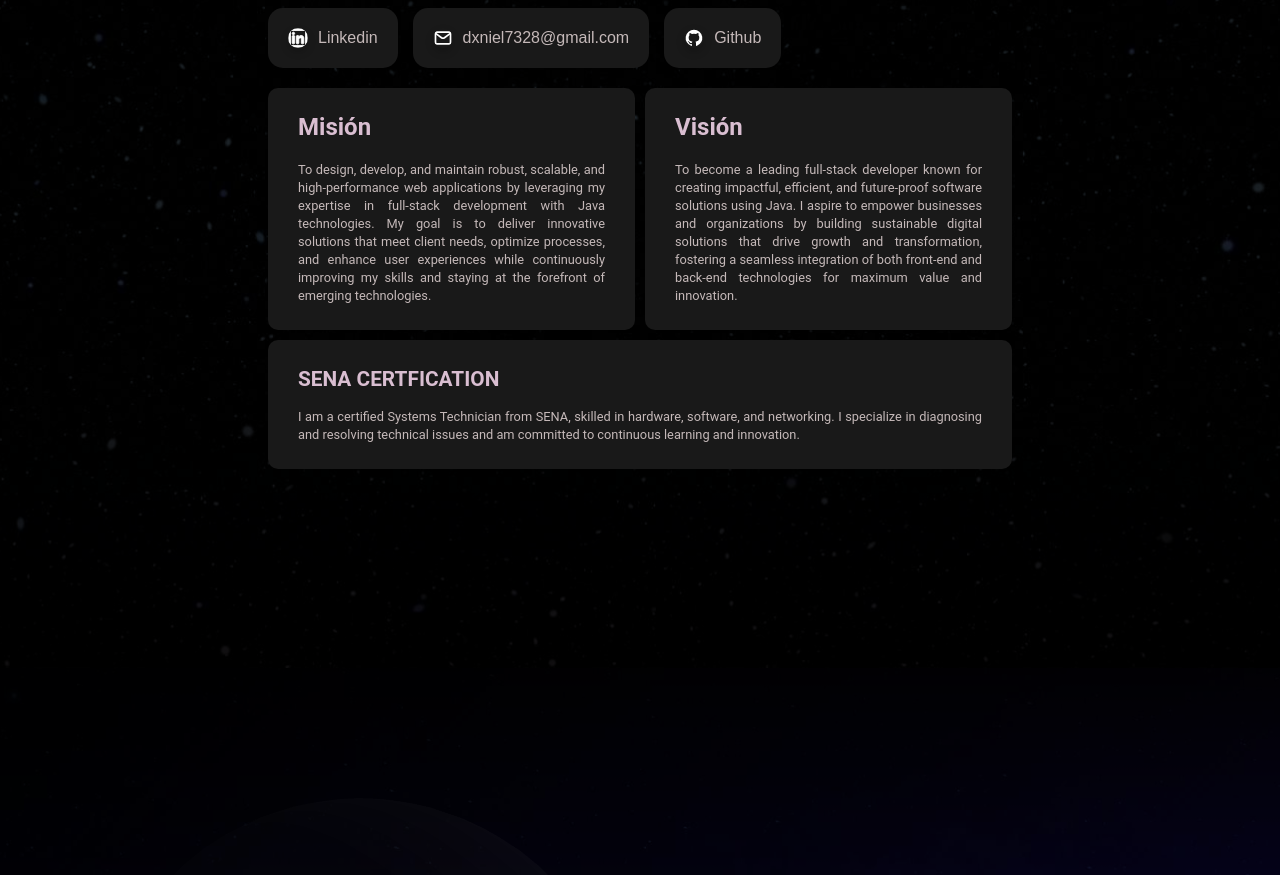
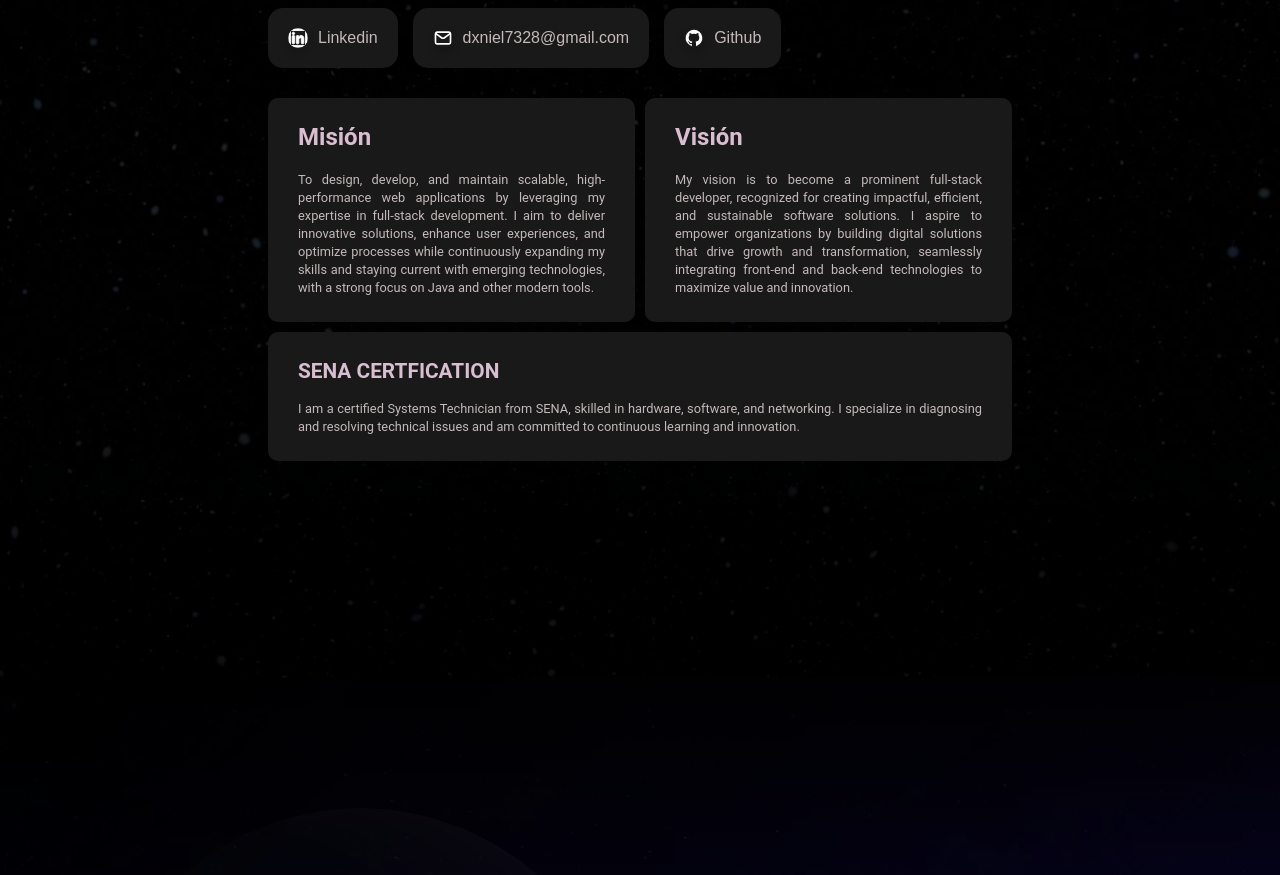
Before and after one commit to Adrian-ortiz0/portfolio, a React (Vite) app: page / in a window 1280 px wide. Shown: the part 1209-2084 px from the top of the page. Built offline with nearby package versions, Linux system fonts and the light colour scheme.

Commit message:
feat: :lipstick: I've updated some styles

```diff
--- a/src/components/AboutMe.jsx
+++ b/src/components/AboutMe.jsx
@@ -64,25 +64,23 @@ export const AboutMe = () => {
             <div className="mision">
               <h2>Misión</h2>
               <p>
-                To design, develop, and maintain robust, scalable, and
-                high-performance web applications by leveraging my expertise in
-                full-stack development with Java technologies. My goal is to
-                deliver innovative solutions that meet client needs, optimize
-                processes, and enhance user experiences while continuously
-                improving my skills and staying at the forefront of emerging
-                technologies.
+                To design, develop, and maintain scalable, high-performance web
+                applications by leveraging my expertise in full-stack
+                development. I aim to deliver innovative solutions, enhance user
+                experiences, and optimize processes while continuously expanding
+                my skills and staying current with emerging technologies, with a
+                strong focus on Java and other modern tools.
               </p>
             </div>
             <div className="vision">
               <h2>Visión</h2>
               <p>
-                To become a leading full-stack developer known for creating
-                impactful, efficient, and future-proof software solutions using
-                Java. I aspire to empower businesses and organizations by
-                building sustainable digital solutions that drive growth and
-                transformation, fostering a seamless integration of both
-                front-end and back-end technologies for maximum value and
-                innovation.
+                My vision is to become a prominent full-stack developer,
+                recognized for creating impactful, efficient, and sustainable
+                software solutions. I aspire to empower organizations by
+                building digital solutions that drive growth and transformation,
+                seamlessly integrating front-end and back-end technologies to
+                maximize value and innovation.
               </p>
             </div>
           </div>
--- a/src/style.css
+++ b/src/style.css
@@ -215,6 +215,7 @@ body {
   background-position: center;
   background-blend-mode: overlay;
   padding: 20px;
+  gap: 10px;
   box-sizing: border-box;
 }
 
```
